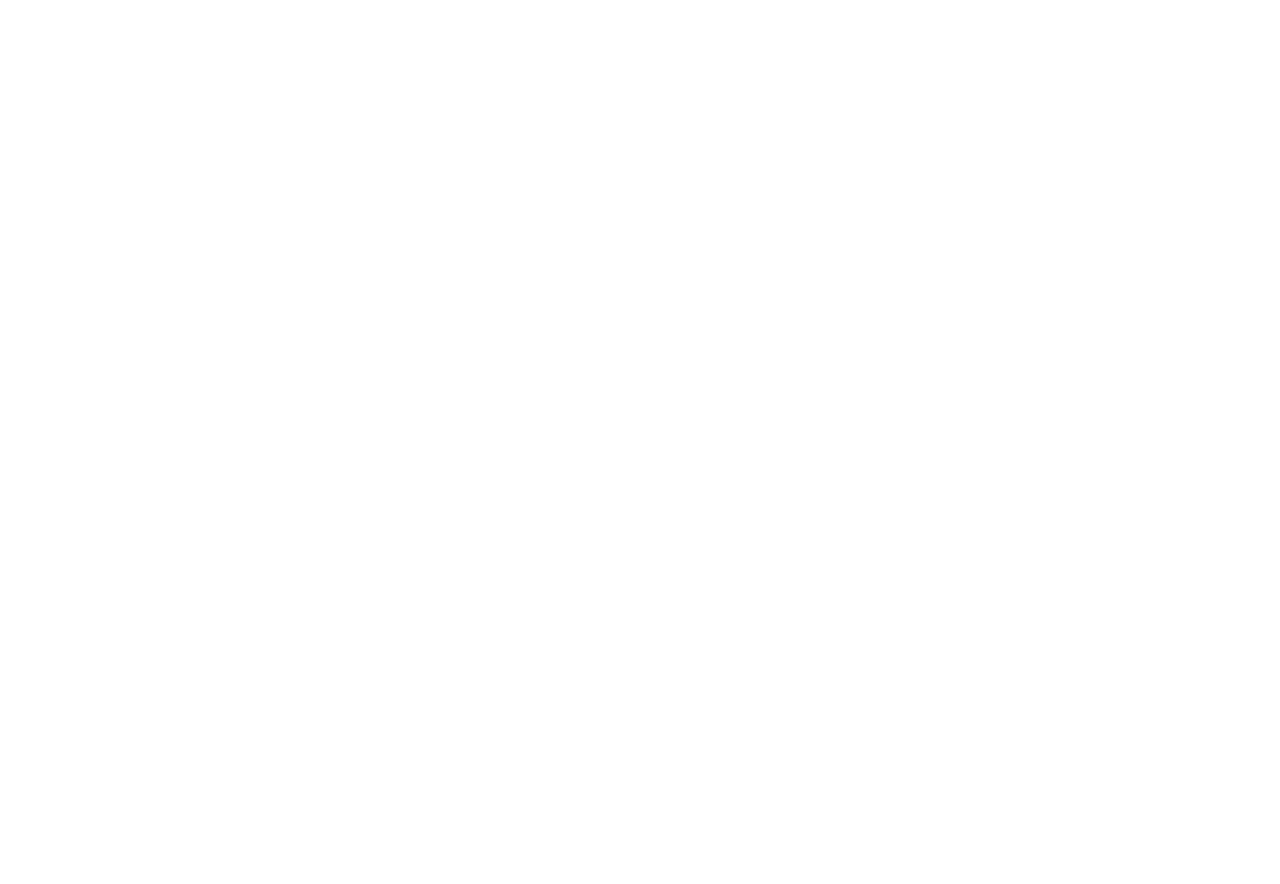
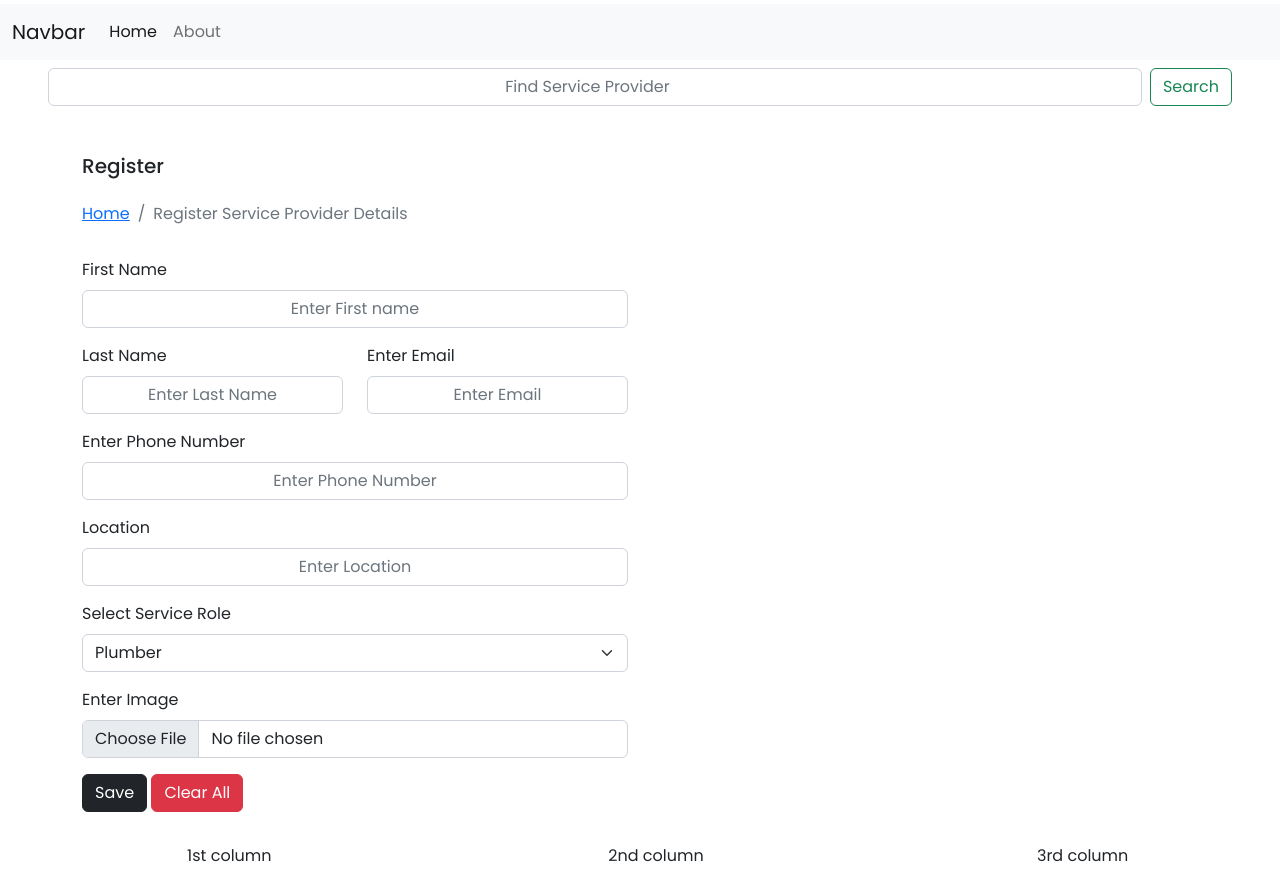
Before and after one commit to musaraf0101/community-based-service-provider---templete, a plain HTML site: page serviceProvider/create.html in a window 1280 px wide. Before the commit the page ends 800 px from the top, so only its background shows below. Drawn offline with nearby package versions, Linux system fonts and the light colour scheme.

Commit message:
FEATE:added some code

```diff
--- a/css/style.css
+++ b/css/style.css
@@ -7,3 +7,10 @@
     outline: none;
     box-shadow: none;
 } */
+ .user-form{
+    display: flex;
+    justify-content: center;
+ }
+ input{
+    text-align: center;
+ }
--- a/serviceProvider/create.html
+++ b/serviceProvider/create.html
@@ -0,0 +1,152 @@
+<!DOCTYPE html>
+<html lang="en">
+  <head>
+    <meta charset="utf-8" />
+    <meta name="viewport" content="width=device-width, initial-scale=1" />
+    <title>Community based service provider</title>
+    <link
+      href="https://cdn.jsdelivr.net/npm/bootstrap@5.2.3/dist/css/bootstrap.min.css"
+      rel="stylesheet"
+      integrity="sha384-rbsA2VBKQhggwzxH7pPCaAqO46MgnOM80zW1RWuH61DGLwZJEdK2Kadq2F9CUG65"
+      crossorigin="anonymous"
+    />
+    <link rel="stylesheet" href="/css/style.css" />
+  </head>
+  <body>
+    <!-- navbar start -->
+    <nav class="navbar navbar-expand-lg bg-light mt-1">
+      <div class="container-fluid">
+        <a class="navbar-brand" href="#">Navbar</a>
+        <button
+          class="navbar-toggler"
+          type="button"
+          data-bs-toggle="collapse"
+          data-bs-target="#navbarSupportedContent"
+          aria-controls="navbarSupportedContent"
+          aria-expanded="false"
+          aria-label="Toggle navigation"
+        >
+          <span class="navbar-toggler-icon"></span>
+        </button>
+        <div class="collapse navbar-collapse" id="navbarSupportedContent">
+          <ul class="navbar-nav me-auto mb-2 mb-lg-0">
+            <li class="nav-item">
+              <a class="nav-link active" aria-current="page" href="#">Home</a>
+            </li>
+            <li class="nav-item">
+              <a class="nav-link" href="#">About</a>
+            </li>
+          </ul>
+
+        </div>
+      </div>
+    </nav>
+    <!-- navbar end -->
+     <!-- search bar start -->
+    <nav class="ms-5 me-5 mt-2">
+      <form class="d-flex" role="search">
+        <input
+          class="form-control me-2"
+          type="search"
+          placeholder="Find Service Provider"
+          aria-label="Search"
+        />
+        <button class="btn btn-outline-success" type="submit">
+          Search
+        </button>
+      </form>
+    </nav>
+    <!-- search bar end -->
+    <!-- create user profile form start-->
+
+    <div class="container mt-5 user-form">
+      <div class="row">
+        <h5>Register</h5>
+        <nav class="my-3">
+            <ol class="breadcrumb">
+                <li class="breadcrumb-item"><a href="/">Home</a></li>
+                <li class="breadcrumb-item active">Register Service Provider  Details</li>
+            </ol>
+        </nav>
+        <div class="col-md-6 form-div">
+            <form action="#" method="post">
+
+                <div class="row mb-3">
+                    <div class="col-md-12">
+                        <label for="fname" class="form-label">First Name</label>
+                        <input type="text" name="fname" id="fname" class="form-control" placeholder="Enter First name">
+                    </div>
+                </div>
+
+                <div class="row mb-3">
+                    <div class="col-md-6">
+                        <label for="lname" class="form-label">Last Name</label>
+                        <input type="text" name="lname" id="lname" class="form-control" placeholder="Enter Last Name">
+                    </div>
+                    <div class="col-md-6">
+                        <label for="email" class="form-label">Enter Email</label>
+                        <input type="text" name="email" id="email" class="form-control" placeholder="Enter Email">
+                    </div>
+                </div>
+
+                <div class="row mb-3">
+                  <div class="col-md-12">
+                      <label for="phoneNumber" class="form-label">Enter Phone Number</label>
+                      <input type="text" name="phoneNumber" id="phoneNumber" class="form-control" placeholder="Enter Phone Number">
+                  </div>
+              </div>
+
+              <div class="row mb-3">
+                <div class="col-md-12">
+                    <label for="Location" class="form-label">Location</label>
+                    <input type="text" name="location" id="location" class="form-control" placeholder="Enter Location">
+                </div>
+            </div>
+
+            <div class="row mb-3">
+                <div class="col-md-12">
+                    <label for="serviceRole" class="form-label">Select Service Role</label>
+                    <select name="serviceRole" id="serviceRole" class="form-select">
+                        <option value="plumber">Plumber</option>
+                        <option value="mechanic">Mechanic</option>
+                        <option value="electrician">Electrician</option>
+                    </select>
+                </div>
+            </div>
+
+                <div class="row mb-3">
+                    <div class="col-md-12">
+                        <label for="image" class="form-label">Enter Image</label>
+                        <input type="file" name="image" id="image" class="form-control">
+                    </div>
+                </div>
+
+                <div class="mb-3">
+                    <button type="submit" class="btn btn-dark">Save</button>
+                    <button type="reset" class="btn btn-danger">Clear All</button>
+                </div>
+            </form>
+        </div>
+      </div>
+    </div>
+
+    <!-- create user profile form end-->
+
+    <!-- Footer start-->
+    <div class="container-fluid text-center m-3">
+      <div class="row">
+        <div class="col-6 col-sm-4">1st column</div>
+        <div class="col-6 col-sm-4">2nd column</div>
+        <div class="col-6 col-sm-4">3rd column</div>
+      </div>
+      <!-- row div end -->
+    </div>
+    <!-- Footer end -->
+
+    <script
+      src="https://cdn.jsdelivr.net/npm/bootstrap@5.2.3/dist/js/bootstrap.bundle.min.js"
+      integrity="sha384-kenU1KFdBIe4zVF0s0G1M5b4hcpxyD9F7jL+jjXkk+Q2h455rYXK/7HAuoJl+0I4"
+      crossorigin="anonymous"
+    ></script>
+  </body>
+</html>
```
Also changed, not shown: user/create.html (+11 -12 lines), user/edit.html (deleted, +0 -79 lines), user/update.html (+58 -4 lines).
